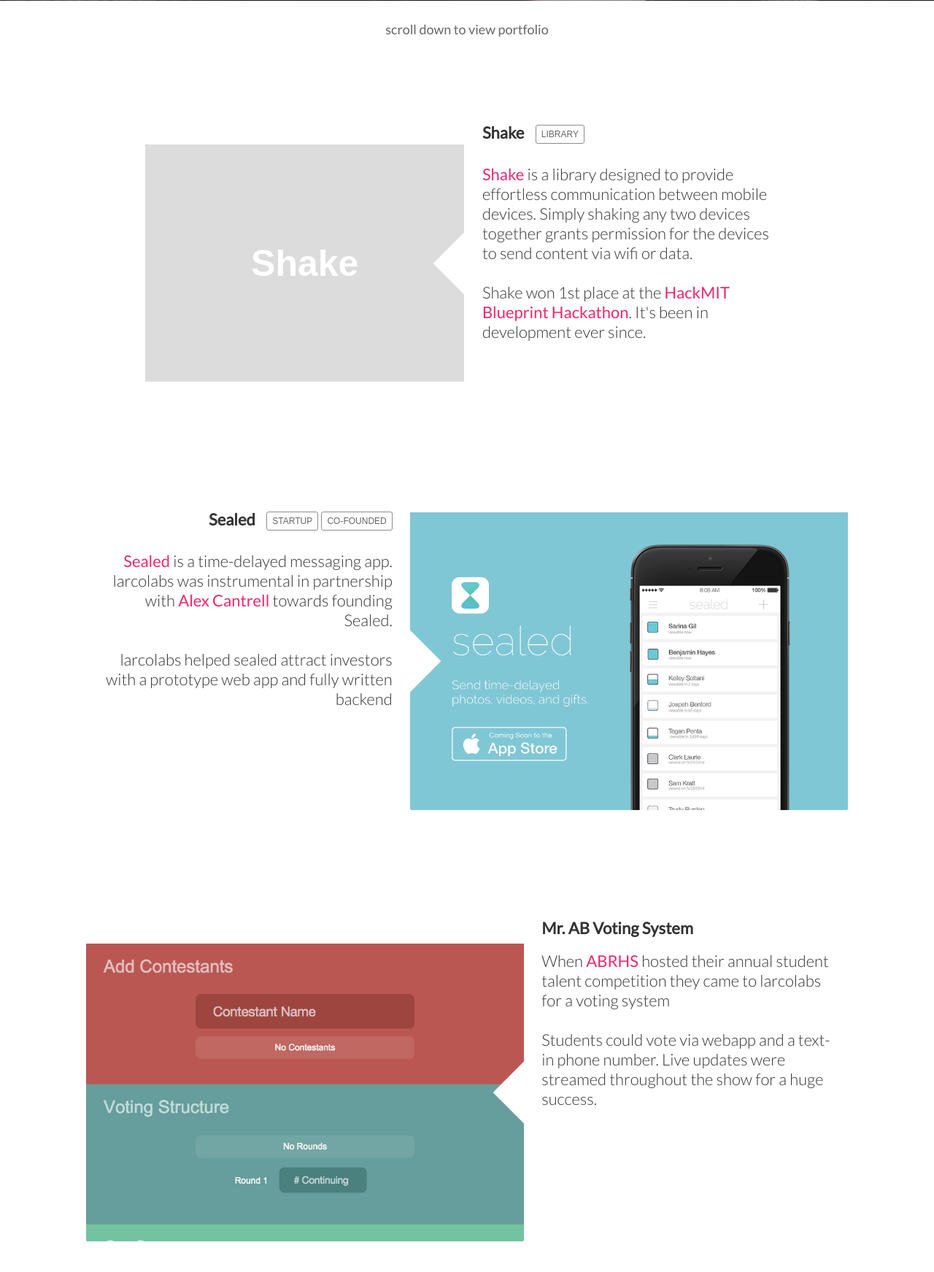
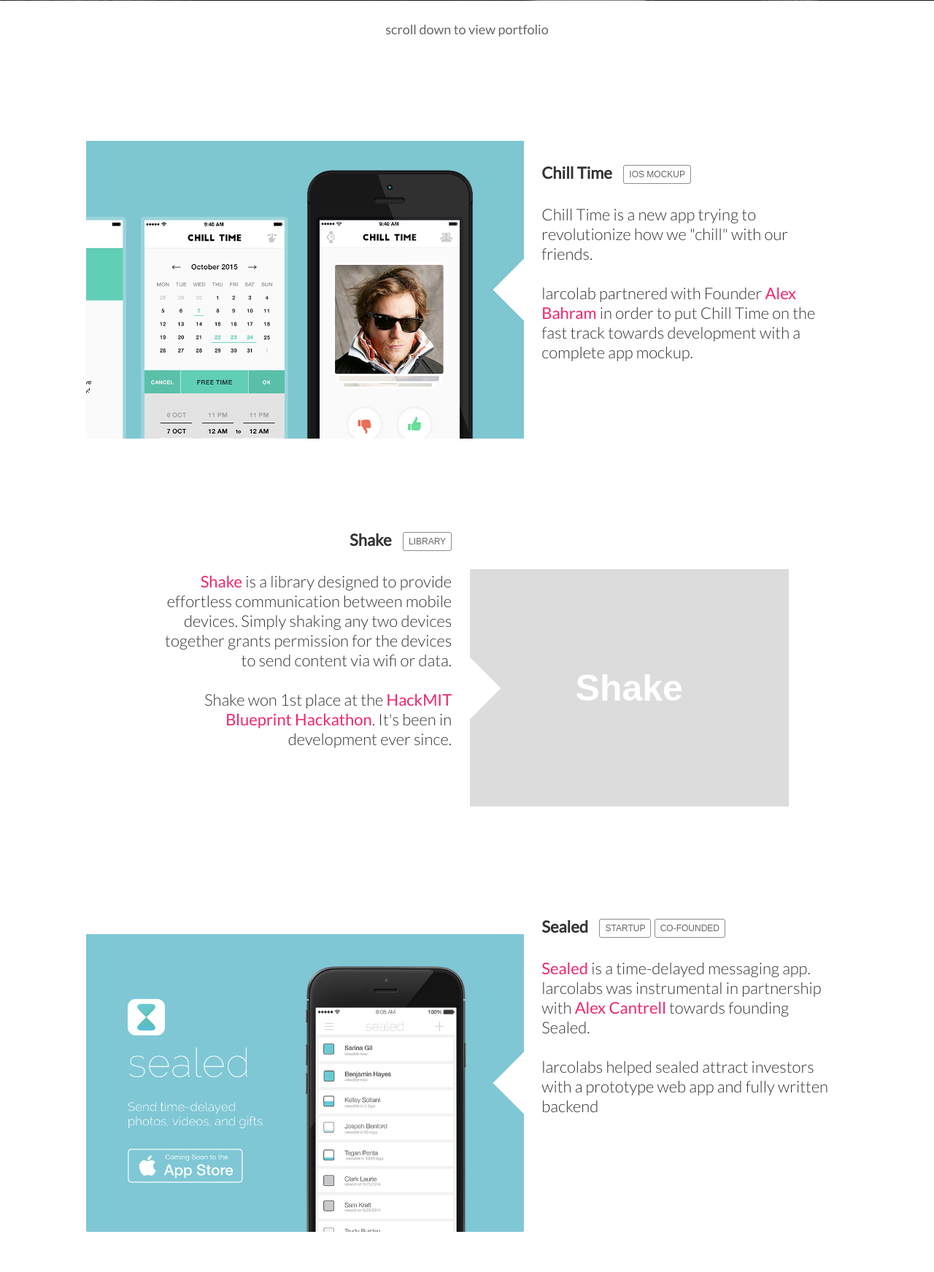
Before and after one commit to HunterLarco/Larco-Labs, a Python web app: template templates/portfolio.html in a window 1280 px wide. Shown: the part 635-2378 px from the top of the page at 73% size. Run offline with Jinja, Linux system fonts and the light colour scheme; the template is opened without the code that fills it, so the values that code supplies are empty.

Commit message:
Chilltime

```diff
--- a/templates/landing.html
+++ b/templates/landing.html
@@ -355,12 +355,12 @@
 				<div class='skill'><div class='title'>Python</div><div class='slider'><bar style='width:75%;'></bar></div></div>
 				<div class='skill'><div class='title'>DJango</div><div class='slider'><bar style='width:75%;'></bar></div></div><br/>
 				<div class='skill'><div class='title'>Android</div><div class='slider'><bar style='width:35%;'></bar></div></div>
-				<div class='skill'><div class='title'>iOS</div><div class='slider'><bar style='width:15%;'></bar></div></div>
+				<div class='skill'><div class='title'>iOS</div><div class='slider'><bar style='width:70%;'></bar></div></div>
 			</div>
 		</div>
 		<div class='content'>
 			<h1>Who We Are</h1>
-			<h2>larcolabs is a creative development studio dedicated to aesthetic excellence and intuitive functionality.<br/><br/>We specaltize in custom websites, web apps, and iOS and Android app backends.</h2>
+			<h2>larcolabs is a creative development studio dedicated to aesthetic excellence and intuitive functionality.<br/><br/>We specialize in custom websites, web apps, and iOS and Android app backends.</h2>
 		</div>
 	</div>
 
--- a/templates/portfolio.html
+++ b/templates/portfolio.html
@@ -140,51 +140,59 @@
 <div class='panels'>
 
 	<div class='panel'>
-		<a target='blank' href='//github.com/blueprint-shake' class='img'><h1>Shake</h1></a>
+		<div class='img'><img src='/images/samples/chilltime.png'/></div>
 		<div class='content'>
-			<h1>Shake<space></space><label>LIBRARY</label></h1>
-			<h2><a target='blank' href='//github.com/blueprint-shake'>Shake</a> is a library designed to provide effortless communication between mobile devices. Simply shaking any two devices together grants permission for the devices to send content via wifi or data.<br/><br/>Shake won 1st place at the <a target='blank' href='//blueprint.hackmit.org'>HackMIT Blueprint Hackathon</a>. It's been in development ever since.</h2>
+			<h1>Chill Time<space></space><label>iOS Mockup</label></h1>
+			<h2>Chill Time is a new app trying to revolutionize how we "chill" with our friends.<br/><br/>larcolab partnered with Founder <a href='//www.facebook.com/alex.bahram' target='blank'>Alex Bahram</a> in order to put Chill Time on the fast track towards development with a complete app mockup.</h2>
 		</div>
 	</div>
 
 	<div class='panel'>
 		<div class='content'>
-			<h1>Sealed<space></space><label>STARTUP</label> <label>CO-FOUNDED</label></h1>
-			<h2><a target='blank' href='//trysealed.com'>Sealed</a> is a time-delayed messaging app. larcolabs was instrumental in partnership with <a target='blank' href='http://cargocollective.com/alexanderleecantrell'>Alex Cantrell</a> towards founding Sealed.<br/><br/>larcolabs helped sealed attract investors with a prototype web app and fully written backend</h2>
+			<h1>Shake<space></space><label>LIBRARY</label></h1>
+			<h2><a target='blank' href='//github.com/blueprint-shake'>Shake</a> is a library designed to provide effortless communication between mobile devices. Simply shaking any two devices together grants permission for the devices to send content via wifi or data.<br/><br/>Shake won 1st place at the <a target='blank' href='//blueprint.hackmit.org'>HackMIT Blueprint Hackathon</a>. It's been in development ever since.</h2>
 		</div>
-    <a target='blank' href='//trysealed.com' class='img'><img src='/images/samples/sealed.jpg'/></a>
+    <a target='blank' href='//github.com/blueprint-shake' class='img'><h1>Shake</h1></a>
 	</div>
 
 	<div class='panel'>
-    <div class='img'><img src='/images/samples/mrab.jpg'/></div>
+    <a target='blank' href='//trysealed.com' class='img'><img src='/images/samples/sealed.jpg'/></a>
 		<div class='content'>
-			<h1>Mr. AB Voting System</h1>
-			<h2>When <a target='blank' href='http://www.abschools.org/'>ABRHS</a> hosted their annual student talent competition they came to larcolabs for a voting system<br/><br/>Students could vote via webapp and a text-in phone number. Live updates were streamed throughout the show for a huge success.</h2>
+			<h1>Sealed<space></space><label>STARTUP</label> <label>CO-FOUNDED</label></h1>
+			<h2><a target='blank' href='//trysealed.com'>Sealed</a> is a time-delayed messaging app. larcolabs was instrumental in partnership with <a target='blank' href='http://cargocollective.com/alexanderleecantrell'>Alex Cantrell</a> towards founding Sealed.<br/><br/>larcolabs helped sealed attract investors with a prototype web app and fully written backend</h2>
 		</div>
 	</div>
 
 	<div class='panel'>
 		<div class='content'>
-			<h1>Kids For Education<space></space><label>CO-FOUNDED</label></h1>
-			<h2><a target='blank' href='//kidzforeducation.appspot.com'>Kids For Education</a> sought to bring local high school tutors to less affluent communities.<br/><br/>larcolabs co-founded the project and began to create an online tutoring service until Kids For Education's council voted to postpone online outreach until the project became more established in the community.</h2>
+			<h1>Mr. AB Voting System</h1>
+			<h2>When <a target='blank' href='http://www.abschools.org/'>ABRHS</a> hosted their annual student talent competition they came to larcolabs for a voting system<br/><br/>Students could vote via webapp and a text-in phone number. Live updates were streamed throughout the show for a huge success.</h2>
 		</div>
-    <a target='blank' href='//kidzforeducation.appspot.com' class='img'><img src='/images/samples/kfe.jpg'/></a>
+    <div class='img'><img src='/images/samples/mrab.jpg'/></div>
 	</div>
 
 	<div class='panel'>
-    <a target='blank' href='//github.com/HunterLarco/Device.js' class='img'><h1>Device.js</h1></a>
+    <a target='blank' href='//kidzforeducation.appspot.com' class='img'><img src='/images/samples/kfe.jpg'/></a>
 		<div class='content'>
-			<h1>Device.js<space></space><label>LIBRARY</label></h1>
-			<h2><a target='blank' href='//github.com/HunterLarco/Device.js'>Device.js</a> is a "drag-and-drop" library build for AppEngine's python SDK allowing cross platform realtime connections between devices with minimum implementation code.</h2>
+			<h1>Kids For Education<space></space><label>CO-FOUNDED</label></h1>
+			<h2><a target='blank' href='//kidzforeducation.appspot.com'>Kids For Education</a> sought to bring local high school tutors to less affluent communities.<br/><br/>larcolabs co-founded the project and began to create an online tutoring service until Kids For Education's council voted to postpone online outreach until the project became more established in the community.</h2>
 		</div>
 	</div>
 
 	<div class='panel'>
 		<div class='content'>
+			<h1>Device.js<space></space><label>LIBRARY</label></h1>
+			<h2><a target='blank' href='//github.com/HunterLarco/Device.js'>Device.js</a> is a "drag-and-drop" library build for AppEngine's python SDK allowing cross platform realtime connections between devices with minimum implementation code.</h2>
+		</div>
+    <a target='blank' href='//github.com/HunterLarco/Device.js' class='img'><h1>Device.js</h1></a>
+	</div>
+
+	<div class='panel'>
+    <a target='blank' href='//chromeexperiments.com/experiment/wireframe-ripple-simulation' class='img'><img src='/images/samples/wireframe.jpg'/></a>
+		<div class='content'>
 			<h1>3D Wireframe Ripple Simulation<space></space><label>CHROME EXPERIMENT</label></h1>
 			<h2>Hunter Larco's <a target='blank' href='//chromeexperiments.com/experiment/wireframe-ripple-simulation'>3D Ripple Simulation</a> demonstrated his custom 3D rendering engine.<br/><br/>It earned a Chrome Experiment recognition and marked the beginning of Hunter Larco's web development career.</h2>
 		</div>
-    <a target='blank' href='//chromeexperiments.com/experiment/wireframe-ripple-simulation' class='img'><img src='/images/samples/wireframe.jpg'/></a>
 	</div>
 
 </div>
```
Also changed, not shown: images/samples/chilltime.png (added), 1 other file.
